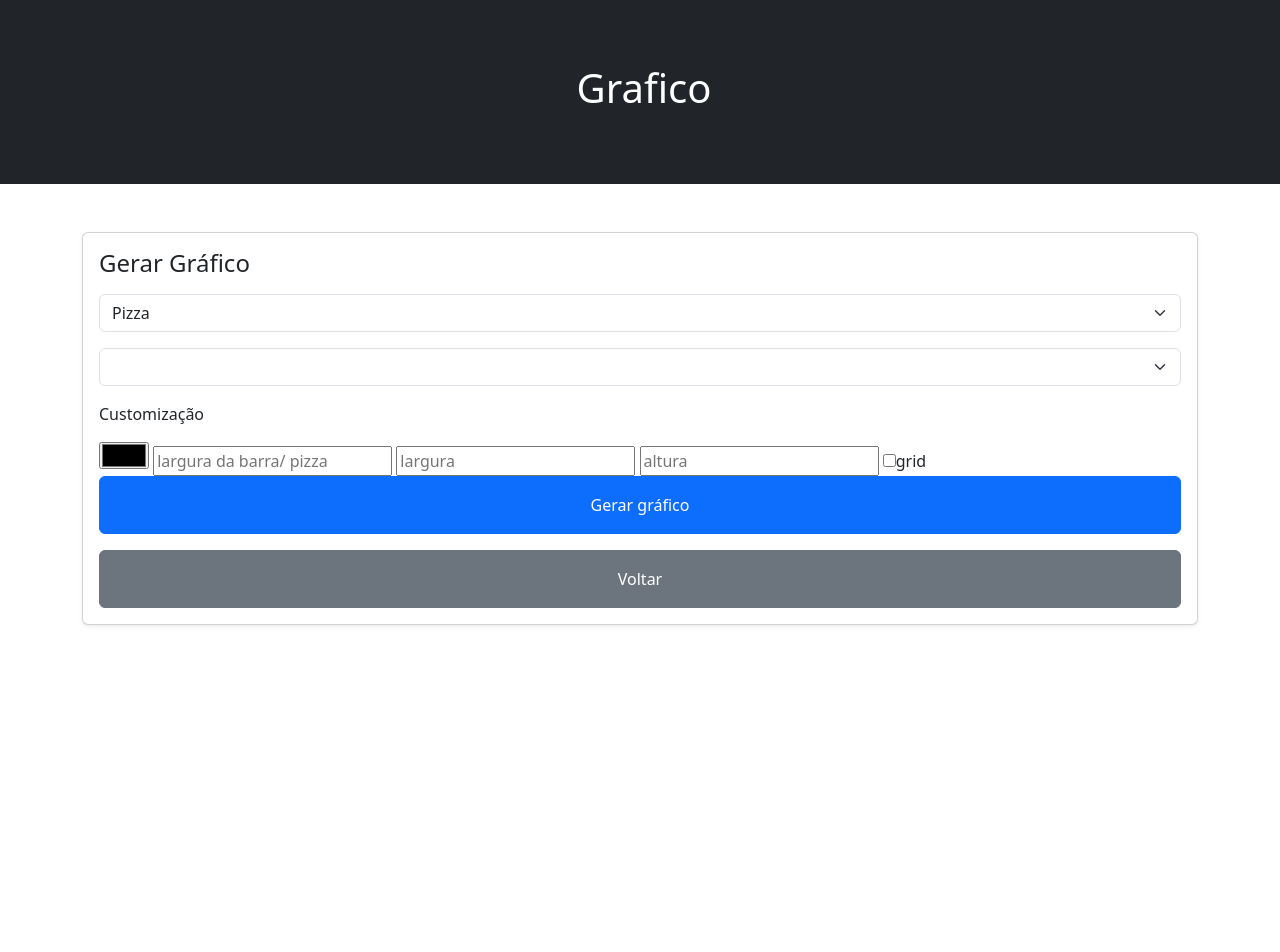
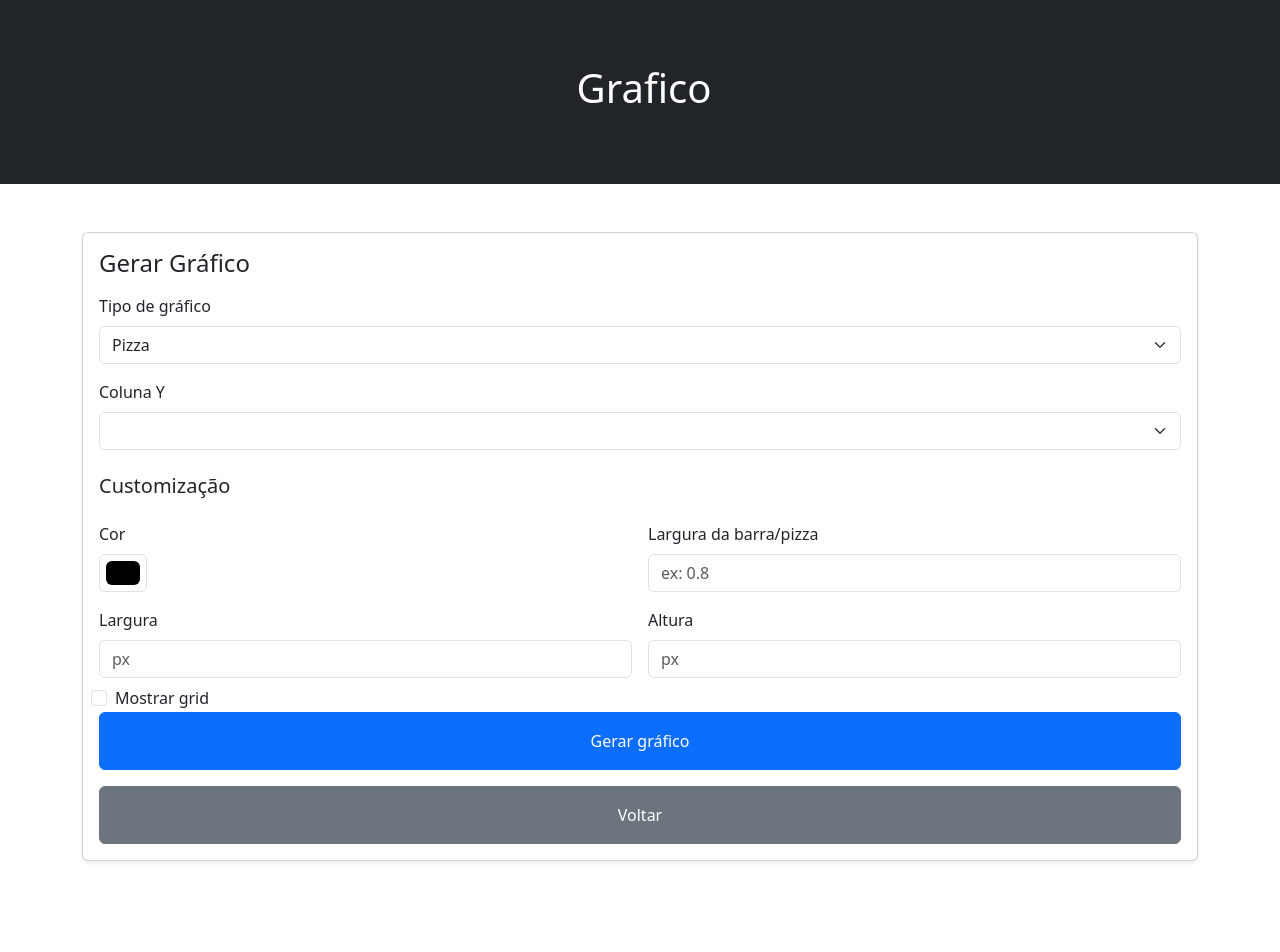
Before and after one commit to giastra/AED_py_project, a Flask app: template templates/grafico.html in a window 1280 px wide. Shown: the top 952 px of the page. Before the commit the page ends 626 px from the top, so only its background shows below. Run offline with Flask 3, Linux system fonts and the light colour scheme; the template is opened without the code that fills it, so the values that code supplies are empty.

Commit message:
finalização final parte 3

```diff
--- a/app.py
+++ b/app.py
@@ -24,7 +24,6 @@ def guardar_utilizador(username, email, password):
 
 def verificar_login(username, password):
     global adm
-    print('1 ',adm)
     if not os.path.exists(ficheiro):
         return False
 
@@ -146,7 +145,7 @@ def confirmar():
         w=request.form.get('w')
         h=request.form.get('h')
         grid=request.form.get('grid')
-        print(grid)
+
         if width != '' :
             width = float(width)
         if w != '':
@@ -165,17 +164,31 @@ def GenGrafico(header, Data, color='black', width='',w='',h='',grid=''):
     global Count,items
     items = []
     Count = []
-    if width=='':
-        width=float(1)
-    if w=='':
-        w=float(5)
+
+    # Valores por defeito
+    if width == '':
+        width = 0.8   # largura da barra (menor = mais espaço)
+    else:
+        width = float(width)
+
+    if w == '':
+        w = 6
+    else:
+        w = float(w)
+
     if h == '':
-        h=float(5)
+        h = 5
+    else:
+        h = float(h)
+
     if request.method == 'POST':
         IPy = request.form.get('y')
         IPx = request.form.get('x')
         IPg = request.form.get('category')
+
         indexGenre = header.index(IPy)
+
+         # Contagem dos itens
         for b in Data:
             lista = b[indexGenre].split(', ')
             for XD in lista:
@@ -185,14 +198,16 @@ def GenGrafico(header, Data, color='black', width='',w='',h='',grid=''):
                 else:
                     items.append(XD)
                     Count.append(1)
-        print(items)
-        print(Count)
+
         chart1Path = "./static/image/plot1.png"
+
         plt.figure(figsize=(w, h))
         font1 = {'family': 'serif', 'color': 'blue', 'size': 20}
+
         if grid =='on':
             plt.grid()
 
+        # PIZZA
         if IPg == 'pizza':
             explode = [width] * len(items)
             plt.pie(Count, labels=items, shadow=True, explode=explode, autopct='%1.1f%%')
@@ -200,6 +215,7 @@ def GenGrafico(header, Data, color='black', width='',w='',h='',grid=''):
             plt.savefig(chart1Path)
             plt.close()
 
+        # BARRA VERTICAL
         if IPg == 'bar':
             plt.xlabel(IPy)
             plt.bar(items,Count,
@@ -212,6 +228,7 @@ def GenGrafico(header, Data, color='black', width='',w='',h='',grid=''):
             plt.savefig(chart1Path)
             plt.close()
 
+        # BARRA HORIZONTAL
         if IPg == 'hodBar':
             plt.ylabel(IPy)
             plt.barh(items,
@@ -224,6 +241,7 @@ def GenGrafico(header, Data, color='black', width='',w='',h='',grid=''):
             plt.savefig(chart1Path)
             plt.close()
 
+        # STAIRS
         if IPg == 'stairs':
             coisa=Count.append(1)
             plt.ylabel(IPy)
@@ -236,6 +254,7 @@ def GenGrafico(header, Data, color='black', width='',w='',h='',grid=''):
             plt.savefig(chart1Path)
             plt.close()
 
+        # HISTOGRAMA
         if IPg == 'hist':
             coisa=Count.append(1)
             plt.xlabel(IPy)
@@ -247,7 +266,9 @@ def GenGrafico(header, Data, color='black', width='',w='',h='',grid=''):
 
             plt.savefig(chart1Path)
             plt.close()
+
         return chart1Path
+
     return ""
 
 
--- a/templates/area_pessoal.html
+++ b/templates/area_pessoal.html
@@ -80,7 +80,7 @@
       </div>
 
     </div>
-    <a href="/"><button>Logout</button></a>
+    <a href="/"><button  class="btn btn-danger mt-3">Logout</button></a>
   </div>
   <br><br><br><br><br><br><br>
 
--- a/templates/grafico.html
+++ b/templates/grafico.html
@@ -19,28 +19,57 @@
                 <h4 class="mb-3">Gerar Gráfico</h4>
 
                 <form action="/data" method="POST">
+                  <!-- Tipo de gráfico -->
+                    <div class="mb-3">
+                    <label for="category" class="form-label">Tipo de gráfico</label>
                     <select name="category" id="category" class="form-select">
                         <option value="pizza">Pizza</option>
                         <option value="bar">Barra Vertical</option>
                         <option value="hodBar">Barra Horizontal</option>
-                   <option value="stairs">escada</option>
-                   <option value="hist">hist</option>
+                        <option value="stairs">Escada</option>
+                        <option value="hist">Histograma</option>
                     </select>
+                    </div>
 
-                  <select name="y" id="y" class="form-select mb-3 mt-3">
+                  <!-- Y -->
+                    <div class="mb-3">
+                    <label for="y" class="form-label">Coluna Y</label>
+                    <select name="y" id="y" class="form-select">
                         {{ y | safe }}
                     </select>
+                    </div>
 
-                  <p>Customização</p>
-                    <input type="color" name="color">
+                  <!-- Customização -->
+                  <h5 class="mt-4">Customização</h5>
 
-                    <input type="text" name="width" placeholder="largura da barra/ pizza">
+                  <div class="row g-3 mt-1">
 
-                    <input type="number" name="w" placeholder="largura">
+                    <div class="col-6">
+                        <label class="form-label">Cor</label>
+                        <input type="color" name="color" class="form-control form-control-color">
+                    </div>
 
-                    <input type="number" name="h" placeholder="altura">
+                    <div class="col-6">
+                        <label class="form-label">Largura da barra/pizza</label>
+                        <input type="text" name="width" class="form-control" placeholder="ex: 0.8">
+                    </div>
 
-                    <input type="checkbox" name="grid">grid
+                    <div class="col-6">
+                        <label class="form-label">Largura</label>
+                        <input type="number" name="w" class="form-control" placeholder="px">
+                    </div>
+
+                    <div class="col-6">
+                        <label class="form-label">Altura</label>
+                        <input type="number" name="h" class="form-control" placeholder="px">
+                    </div>
+
+                    <div class="col-12 form-check mt-2">
+                        <input type="checkbox" name="grid" class="form-check-input" id="grid">
+                        <label for="grid" class="form-check-label">Mostrar grid</label>
+                    </div>
+
+                  </div>
 
                   <button type="submit" class="btn btn-primary w-100 py-3 mb-3">Gerar gráfico</button>
                 </form>
```
Also changed, not shown: static/image/plot1.png. Lines whose indentation alone changed are shown as unchanged.
